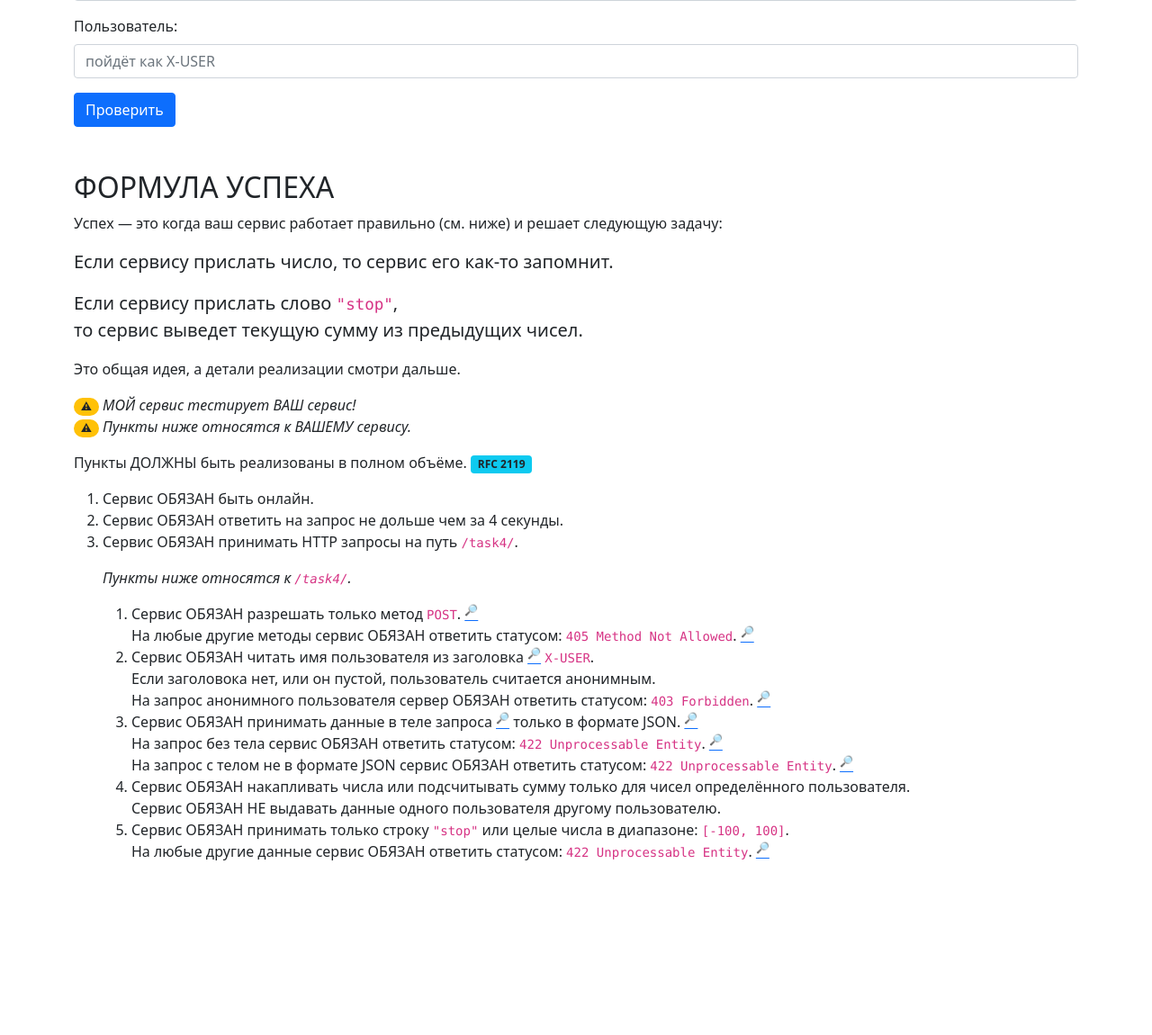
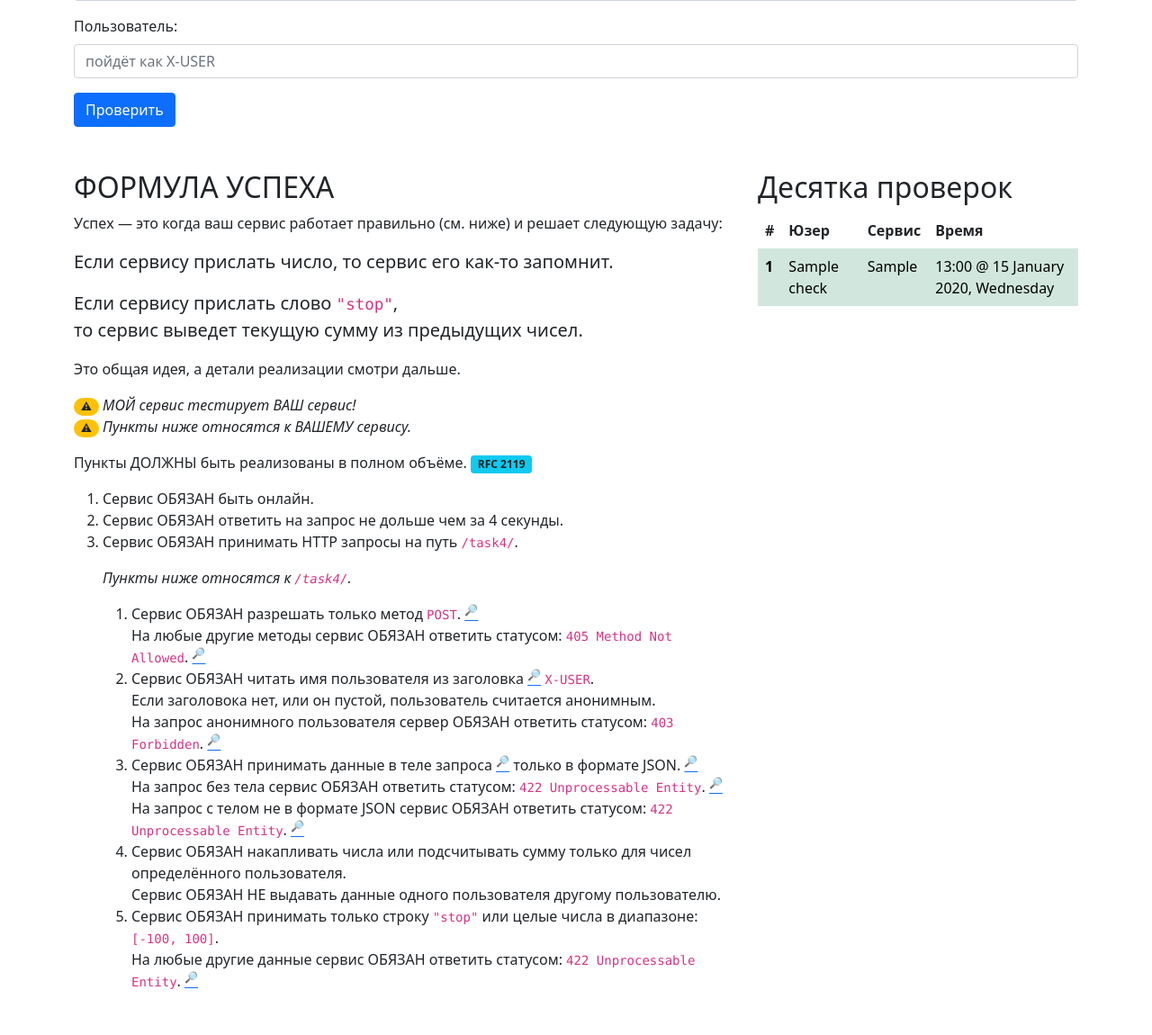
Before and after one commit to alexander-sidorov/z54, a Django app: page /task4/check/ in a window 1280 px wide. Shown: the part 196-1346 px from the top of the page at 90% size. Before the commit the page ends 1152 px from the top, so only its background shows below. Run offline with Django 3.2, Linux system fonts and the light colour scheme; tables that the repository leaves empty hold one stand-in row (values such as "Sample post").

Commit message:
implemented top-10 last checks

```diff
--- a/superproject/task4/templates/task4/index.html
+++ b/superproject/task4/templates/task4/index.html
@@ -1,4 +1,5 @@
 {% load static %}
+{% load tz %}
 <!DOCTYPE html>
 <html lang="en">
 <head>
@@ -130,6 +131,29 @@
                     </li>
                 </ol>
             </section>
+            <section class="col-4">
+                <h2>Десятка проверок</h2>
+                <table class="table table-borderless table-hover">
+                    <thead>
+                    <tr>
+                        <th scope="col">#</th>
+                        <th scope="col">Юзер</th>
+                        <th scope="col">Сервис</th>
+                        <th scope="col">Время</th>
+                    </tr>
+                    </thead>
+                    <tbody>
+                    {% for check in object_list %}
+                        <tr class="{{ check.ok|yesno:"table-success," }}">
+                            <th scope="row">{{ forloop.counter }}</th>
+                            <td>{{ check.name }}</td>
+                            <td>{{ check.service }}</td>
+                            <td>{{ check.at|timezone:"Europe/Minsk"|date:"H:i @ j E Y, l" }}</td>
+                        </tr>
+                    {% endfor %}
+                    </tbody>
+                </table>
+            </section>
         </div>
     </article>
 </div>
--- a/superproject/task4/views.py
+++ b/superproject/task4/views.py
@@ -134,5 +134,11 @@ def check(request: HttpRequest) -> HttpResponse:
 @csrf_exempt
 def index(request: HttpRequest) -> HttpResponse:
     if request.method.upper() == "GET":
-        return render(request, "task4/index.html")
+        return render(
+            request,
+            "task4/index.html",
+            {
+                "object_list": Check.objects.order_by("-at")[:10],
+            },
+        )
     return check(request)
```
